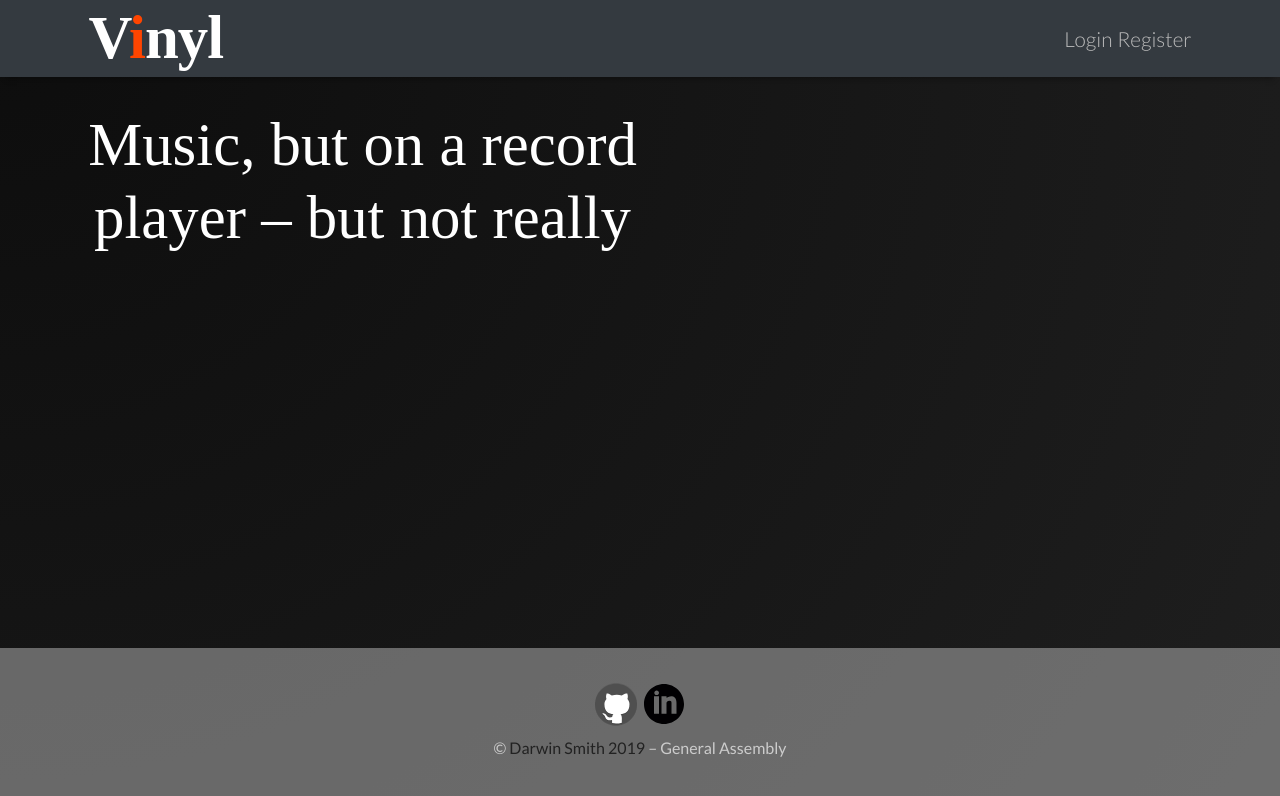
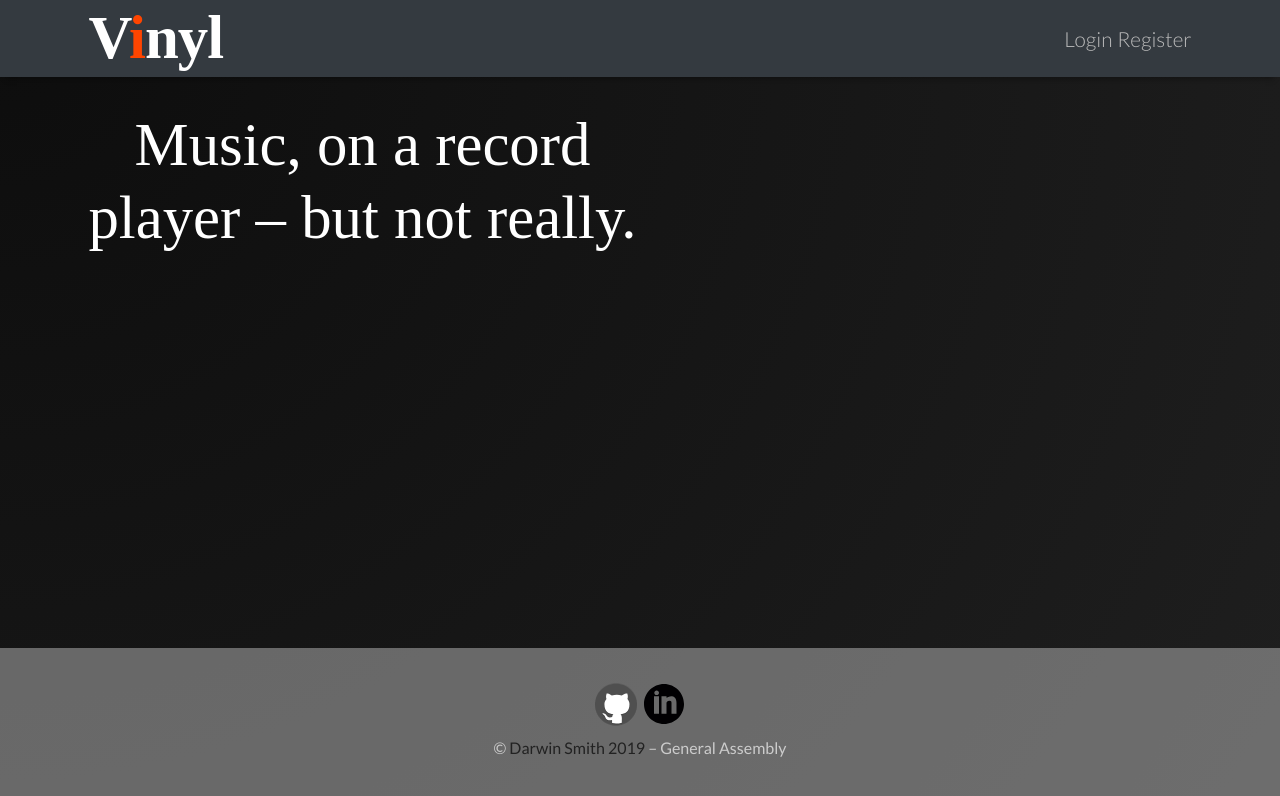
Before and after one commit to darwin911/vinyl-express, a React (Create React App) app in the folder client/: page / in a window 1280 px wide. Shown: the top 796 px of the page. Built offline with nearby package versions, Linux system fonts and the light colour scheme; a web font is replaced by a local one.

Commit message:
edited Welcome Message

```diff
--- a/client/src/App.js
+++ b/client/src/App.js
@@ -285,7 +285,7 @@ class App extends Component {
         <main className="container">
 
           <Route exact path="/" render={() => (
-            <h2>Music, but on a record player – but not really</h2>
+            <h2>Music, on a record player – but not really.</h2>
           )} />
 
           <Route exact path="/register" render={(props) => (
```
